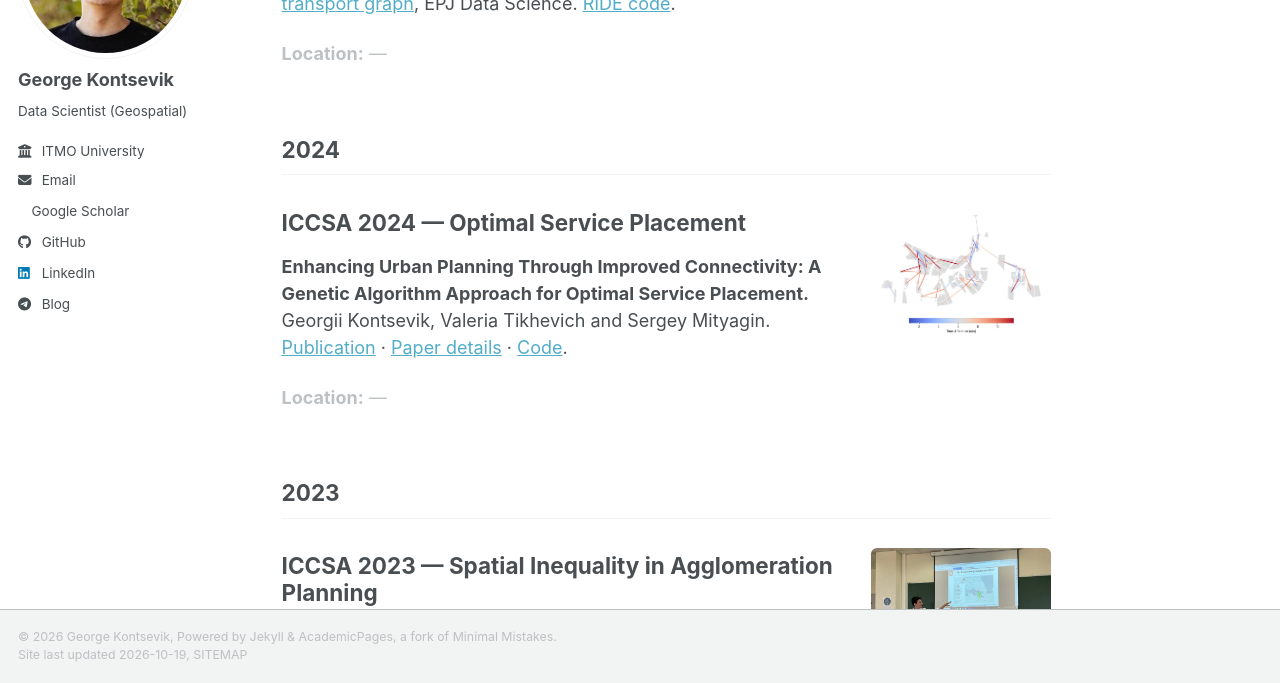
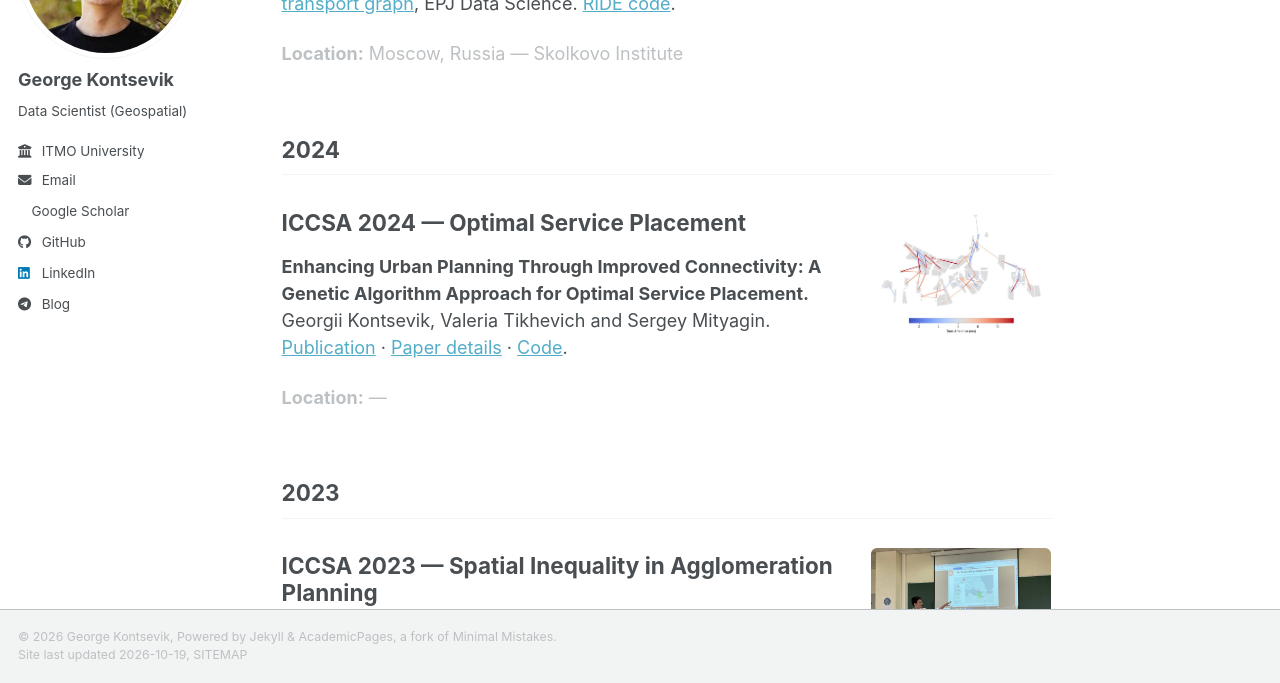
Before and after one commit to GeorgeKontsevik/GeorgeKontsevik.github.io, a Jekyll site: the page built from _pages/talks.md, in a window 1280 px wide and 900 px high, scrolled down 969 px, cut to the strip 217-900 px from the top of the window. Built offline with Jekyll 4.4.1, drawn with Linux system fonts in a browser that asks for light colours; a style sheet for code colours, icons or effects is not loaded.

Commit message:
Set Sber AI R&D Day location to Moscow, Skolkovo Institute

```diff
--- a/_data/section_cards.yml
+++ b/_data/section_cards.yml
@@ -21,6 +21,7 @@ talks:
       [Paper details](/publication/assessment-of-spatial-inequality-in-agglomeration-planning/).
   - title: "Sber AI R&D Day 2025 — Poster Session"
     year: 2025
+    location: "Moscow, Russia — Skolkovo Institute"
     image: "/images/talks/sber-ai-rd-day-poster.png"
     image_alt: "George Kontsevik presenting a poster on graph clustering for transport pathfinding at Sber AI R&D Day 2025"
     description: >-
```
